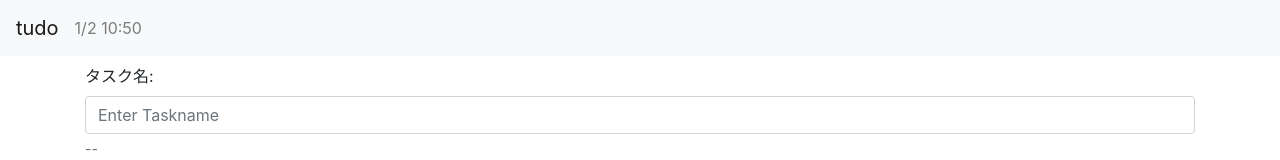
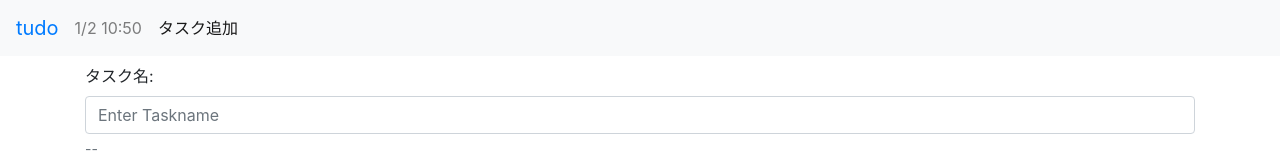
Before and after one commit to Nwnn/tudo, a Nuxt app: page /task in a window 1280 px wide. Shown: the top 160 px of the page. Built offline with nearby package versions, Linux system fonts and the light colour scheme.

Commit message:
タスク追加できるように

```diff
--- a/layouts/default.vue
+++ b/layouts/default.vue
@@ -4,12 +4,15 @@
         <b-navbar toggleable="sm" type="light" variant="light">
             <b-navbar-toggle target="nav-text-collapse"></b-navbar-toggle>
 
-            <b-navbar-brand>tudo</b-navbar-brand>
+            <b-navbar-brand><n-link to="/">tudo</n-link></b-navbar-brand>
 
 
             <b-collapse id="nav-text-collapse" is-nav>
             <b-navbar-nav>
-                <b-nav-text>1/2 10:50</b-nav-text>
+                <b-nav-text>1/2 10:50　</b-nav-text>
+            </b-navbar-nav>
+            <b-navbar-nav>
+                <b-nav-text><n-link to="task">タスク追加</n-link></b-nav-text>
             </b-navbar-nav>
             </b-collapse>
         </b-navbar>
--- a/pages/task.vue
+++ b/pages/task.vue
@@ -49,7 +49,10 @@
         methods: {
             onSubmit(evt) {
                 evt.preventDefault()
+                this.$axios.$post( './api/task', this.form )
+
                 alert(JSON.stringify(this.form))
+
             }
         }
     }
```
